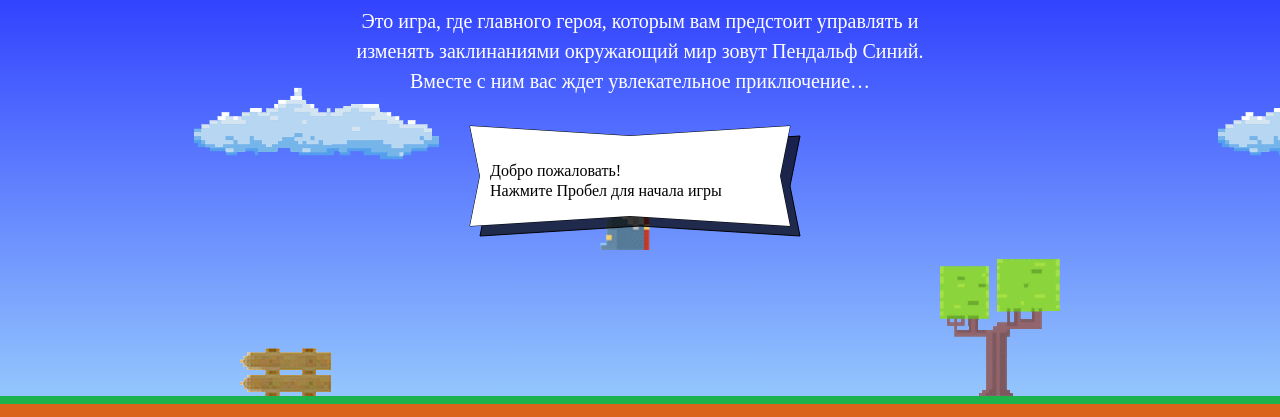
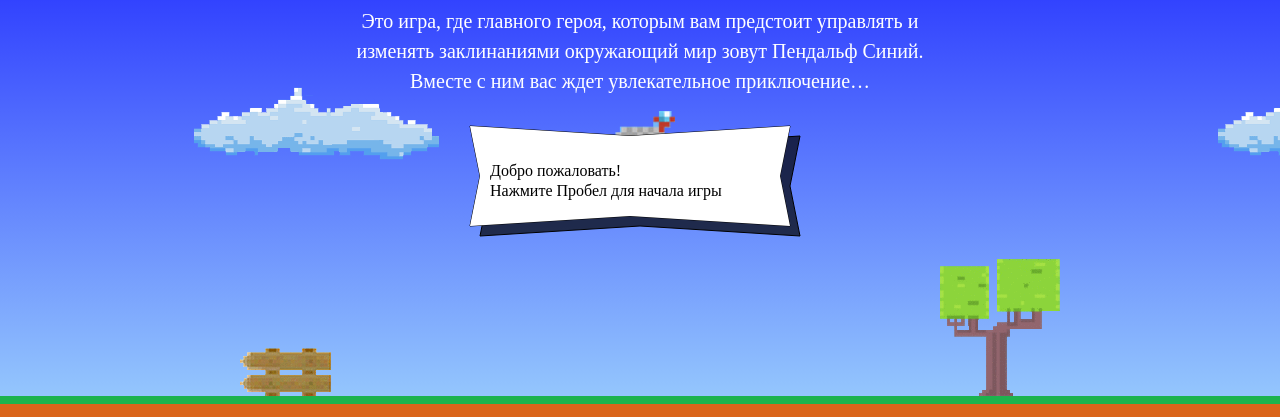
Before and after one commit to alexandershubin/346745-code-and-magick, a website: page index.html in a window 1280 px wide. Shown: the part 203-620 px from the top of the page. Drawn offline with Linux system fonts and the light colour scheme; a web font is replaced by a local one.

Commit message:
исправление задания 1

```diff
--- a/index.html
+++ b/index.html
@@ -191,16 +191,15 @@
 
 
     var getWizardHeight = function () {
-    var WizardHeight = 1.337 * wizardWidth;
-    return WizardHeight;
+      return 1.337 * wizardWidth;
     };
 
     var getWizardX = function (width) {
-    return 300;
+      return width / 2 - wizardWidth / 2;
     };
 
     var getWizardY = function (height) {
-    return 60;
+      return height / 2 / 3 - wizardWidth / 2;
     };
   </script>
   <script src="js/game.js"></script>
```
Lines whose indentation alone changed are shown as unchanged.
